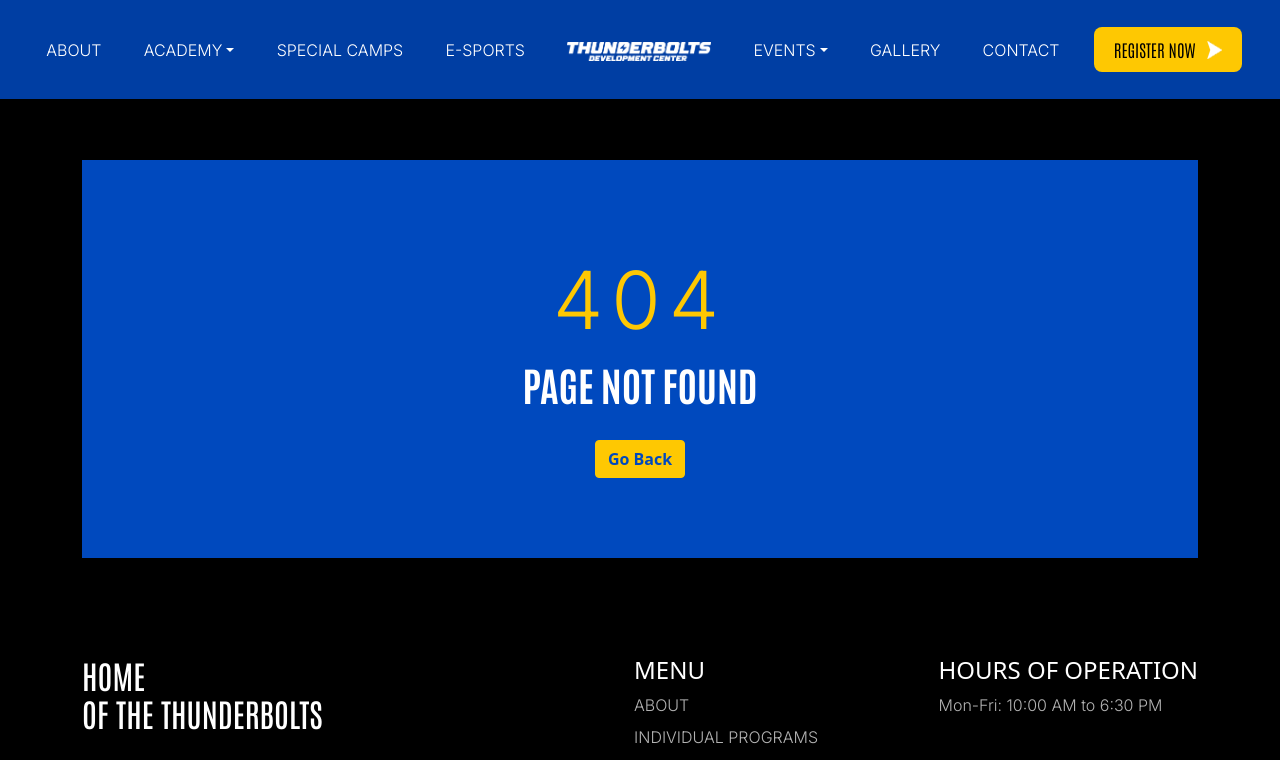
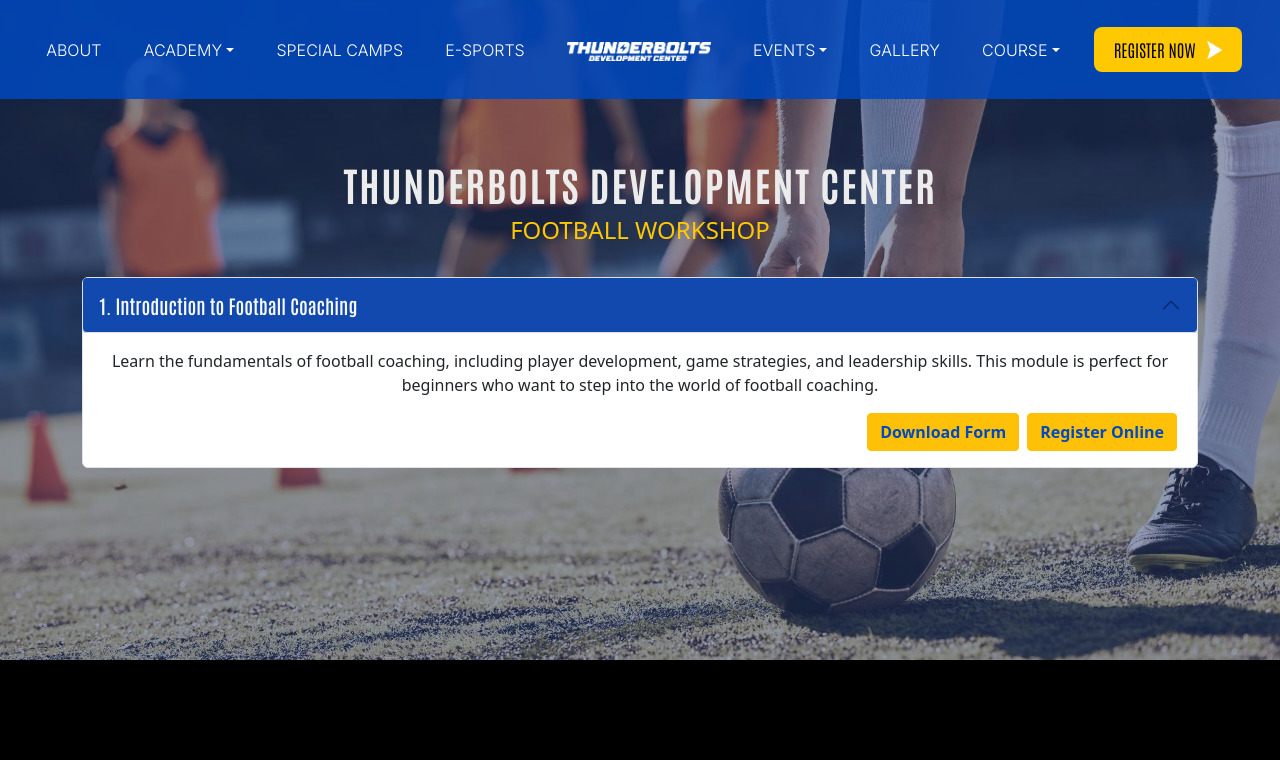
Before and after one commit to nishadrakesh2054/R_TDC, a React (Vite) app in the folder frontend/: page /#/football-course in a window 1280 px wide. Shown: the top 760 px of the page. Built offline with nearby package versions, Linux system fonts and the light colour scheme.

Commit message:
football workshop chnage

```diff
--- a/frontend/src/App.jsx
+++ b/frontend/src/App.jsx
@@ -11,6 +11,7 @@
 import Career from "./pages/career/Career";
 import CareerDec from "./pages/career/CareerDec";
 import FootballLeague from "./components/Rfootball/FootballLeague";
+import Course from "./pages/course/Course";
 
 const SwimmingAcademy = lazy(() =>
   import("./pages/academy/individual/SwimmingAcademy")
@@ -83,6 +84,8 @@
           /> */}
           <Route path="/gallery" element={<Gallery />} />
           <Route path="/contact" element={<Contact />} />
+
+          <Route path="//football-course" element={<Course />} />
           <Route path="/payment-response" element={<PaymentResponse />} />
           <Route path="/payment-form" element={<PaymentForm />} />
 
--- a/frontend/src/components/events/PointsTable.jsx
+++ b/frontend/src/components/events/PointsTable.jsx
@@ -1,57 +1,67 @@
+
+// export default PointsTable;
 import React, { useEffect, useState } from "react";
-import { Table, Container, Row, Col } from "react-bootstrap";
+import { Table, Container, Row } from "react-bootstrap";
 import "./PointsTable.scss";
 import axios from "axios";
 
 // Helper function to add position suffix (st, nd, rd, th)
 const getPositionWithSuffix = (position) => {
+  if (!position) return "-"; // Prevents errors if position is undefined/null
   const lastDigit = position % 10;
   const lastTwoDigits = position % 100;
-  if (lastTwoDigits >= 11 && lastTwoDigits <= 13) {
-    return `${position}th`;
-  }
+  if (lastTwoDigits >= 11 && lastTwoDigits <= 13) return `${position}th`;
   switch (lastDigit) {
-    case 1:
-      return `${position}st`;
-    case 2:
-      return `${position}nd`;
-    case 3:
-      return `${position}rd`;
-    default:
-      return `${position}th`;
+    case 1: return `${position}st`;
+    case 2: return `${position}nd`;
+    case 3: return `${position}rd`;
+    default: return `${position}th`;
   }
 };
 
 const PointsTable = () => {
-  const [schools, setSchools] = useState([]);
+  const [schools, setSchools] = useState([]); // Ensure it's an array
+  const [loading, setLoading] = useState(true); // Add loading state
+  const [error, setError] = useState(null); // Track errors
 
-  const fetchSchools = () => {
-    const options = {
-      method: "GET",
-      url: "/api/points-table/",
+  useEffect(() => {
+    const fetchSchools = async () => {
+      try {
+        const response = await axios.get("/api/points-table/");
+        console.log("Points Table Response:", response.data);
+
+        // Ensure response is an array before updating state
+        if (Array.isArray(response.data)) {
+          setSchools(response.data);
+        } else {
+          console.error("Expected an array but got:", response.data);
+          setSchools([]); // Fallback to empty array
+        }
+      } catch (err) {
+        console.error("Error fetching data:", err);
+        setError("Failed to load data"); // Set error message
+      } finally {
+        setLoading(false); // Hide loading state
+      }
     };
 
-    axios
-      .request(options)
-      .then(function (response) {
-        // console.log(response.data);
-        setSchools(response.data);
-      })
-      .catch(function (error) {
-        console.error(error);
-      });
-  };
-
-  useEffect(() => {
     fetchSchools();
   }, []);
 
   return (
     <Container className="points-table-container">
-      <Row className="">
+      <Row>
         <h1>
           THUNDERBOLTS CUP <span>2024</span> STANDINGS
         </h1>
+
+        {loading ? (
+          <p>Loading...</p>
+        ) : error ? (
+          <p className="error-text">{error}</p>
+        ) : schools.length === 0 ? (
+          <p>No data available</p>
+        ) : (
           <div className="points-table">
             <Table responsive bordered hover>
               <thead>
@@ -68,16 +78,17 @@
                 {schools.map((school, index) => (
                   <tr key={index}>
                     <td>{getPositionWithSuffix(school.position)}</td>
-                  <td className="schoolname">{school.schoolName}</td>
-                  <td>{school.goldFirst}</td>
-                  <td>{school.silverSecond}</td>
-                  <td>{school.bronzeThird}</td>
-                  <td>{school.totalPoints}</td>
+                    <td className="schoolname">{school.schoolName || "-"}</td>
+                    <td>{school.goldFirst ?? "-"}</td>
+                    <td>{school.silverSecond ?? "-"}</td>
+                    <td>{school.bronzeThird ?? "-"}</td>
+                    <td>{school.totalPoints ?? "-"}</td>
                   </tr>
                 ))}
               </tbody>
             </Table>
           </div>
+        )}
       </Row>
     </Container>
   );
--- a/frontend/src/components/navigations/NavigationSec.jsx
+++ b/frontend/src/components/navigations/NavigationSec.jsx
@@ -147,13 +147,41 @@
                 >
                   Gallery
                 </NavLink>
-                <NavLink
+                {/* <NavLink
                   activeclassname="active"
                   to="/contact"
                   onClick={handleClose}
                 >
                   Contact
-                </NavLink>
+                </NavLink> */}
+
+
+
+
+                <NavDropdown
+                  title=" Course"
+                  id={`offcanvasNavbarDropdown-expand-md`}
+                >
+                  <NavLink
+                    activeclassname="active"
+                    to="/football-course"
+                    onClick={handleClose}
+                  >
+                 Football
+                  </NavLink>
+                  <NavDropdown.Divider />
+                  <NavLink
+                    activeclassname="active"
+                    to="/contact"
+                    onClick={handleClose}
+                  >
+                  Contact
+                  </NavLink>
+                </NavDropdown>
+
+
+
+
 
                 <NavLink
                   to="/register-thunderbolts-cup"
--- /dev/null
+++ b/frontend/src/pages/course/Course.jsx
@@ -0,0 +1,45 @@
+import React from "react";
+
+import { Container, Row, Col, Accordion, Button } from "react-bootstrap";
+import "./course.scss";
+
+const Course = () => {
+  return (
+    <div className="football-course  ">
+      <Container>
+        {/* Hero Section */}
+        <Row className="justify-content-center text-center mb-4">
+          <Col md={10}>
+            <h1 className="course-title">THUNDERBOLTS DEVELOPMENT CENTER</h1>
+            <h4 className="course-subtitle ">FOOTBALL WORKSHOP</h4>
+          </Col>
+        </Row>
+
+        <Accordion defaultActiveKey="0">
+          {/* Introduction to Football Coaching */}
+          <Accordion.Item eventKey="0">
+            <Accordion.Header  className="accordian-header">
+              1. Introduction to Football Coaching
+            </Accordion.Header >
+            <Accordion.Body>
+              Learn the fundamentals of football coaching, including player
+              development, game strategies, and leadership skills. This module
+              is perfect for beginners who want to step into the world of
+              football coaching.
+              <div className="text-end  mt-3">
+                <Button variant="warning" className="me-2">
+                 Download Form
+                </Button>
+                <Button variant="warning" className="">
+                  Register Online
+                </Button>
+              </div>
+            </Accordion.Body>
+          </Accordion.Item>
+        </Accordion>
+      </Container>
+    </div>
+  );
+};
+
+export default Course;
--- /dev/null
+++ b/frontend/src/pages/course/course.scss
@@ -0,0 +1,34 @@
+.football-course {
+  padding-top: 10rem;
+  padding-bottom: 12rem;
+  text-align: center;
+  background: linear-gradient(rgba(39, 65, 118, 0.5), rgba(39, 65, 118, 0.5)),
+    url("../../assets/contact/contactHead.jpg") center/cover no-repeat;
+
+  .course-title {
+    font-size: 2.5rem;
+    font-weight: bold;
+    letter-spacing: 2px;
+    color: #ececec;
+  }
+
+  .course-subtitle {
+    font-size: 1.5rem;
+    color: #fec802;
+  }
+}
+
+.accordian-header .accordion-button {
+  background-color: #f8f9fa;
+  color: #343a40;
+  font-weight: bold;
+  font-size: 1.2rem;
+  padding: 1rem;
+
+  border-radius: 5px;
+}
+
+.accordian-header .accordion-button:not(.collapsed) {
+  background-color: #1249ae;
+  color: #f8f9fa !important;
+}
--- a/frontend/src/pages/payment/PaymentResponse.jsx
+++ b/frontend/src/pages/payment/PaymentResponse.jsx
@@ -10,7 +10,7 @@
 	const [responseMessage, setResponseMessage] = useState("");
 	const [isVerified, setIsVerified] = useState(false);
 	const [isLoading, setIsLoading] = useState(false);
-	const [isSuccess, setIsSuccess] = useState(false); // Ensure you keep this if you use it
+	const [isSuccess, setIsSuccess] = useState(false);
 	const [details, setDetails] = useState(null);
 	const [copySuccess, setCopySuccess] = useState(false);
 
```
Also changed, not shown: frontend/src/components/FootBallPages/Tables.jsx (+0 -82 lines). Lines whose indentation alone changed are shown as unchanged.
